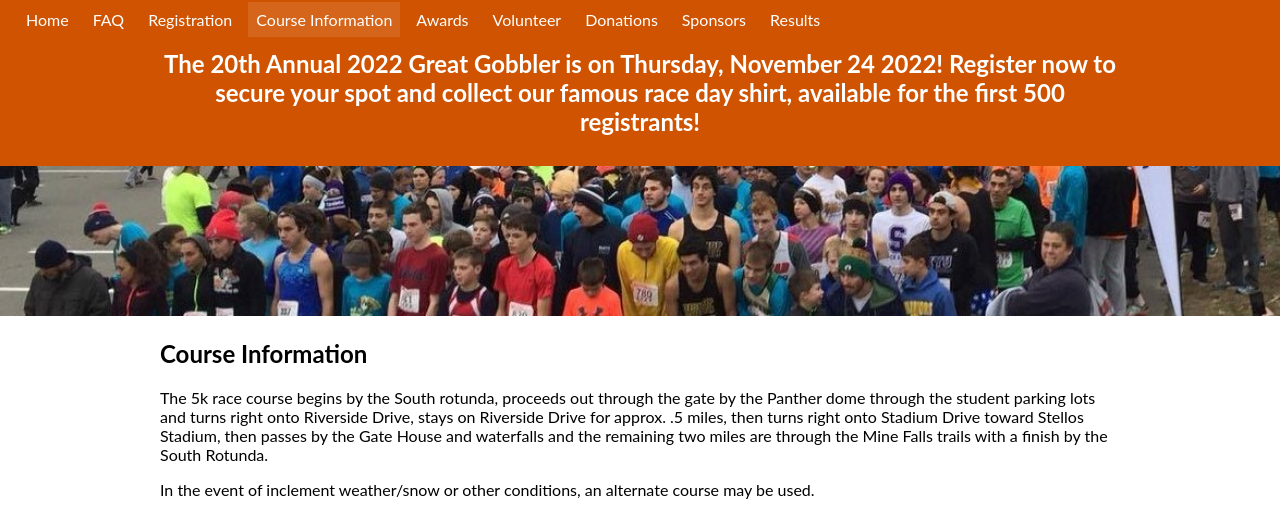
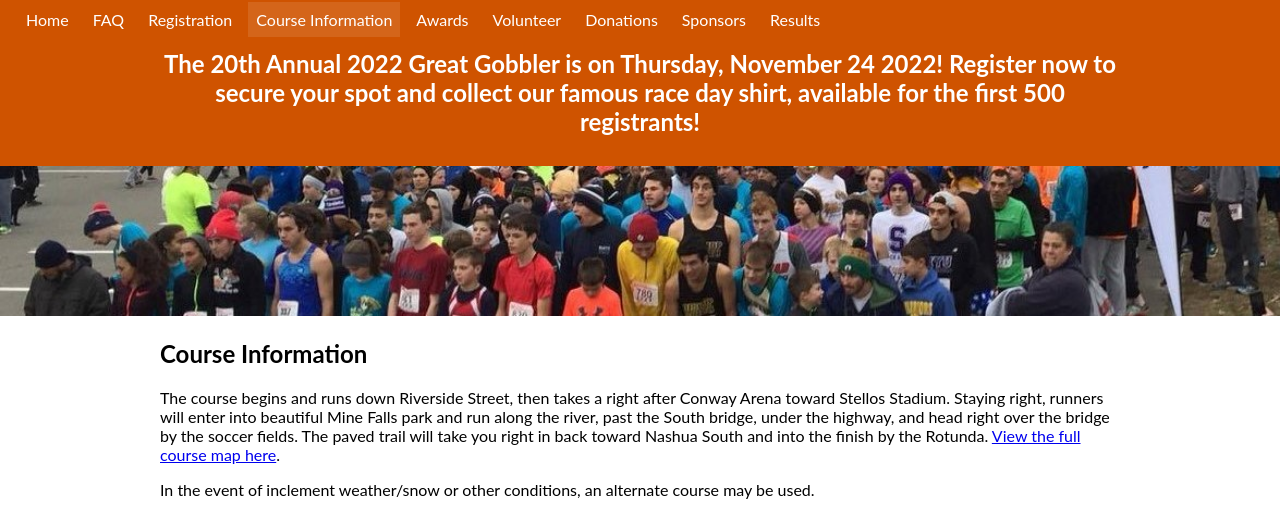
Before and after one commit to crammond/greatgobbler, a Gatsby site: page /course-information in a window 1280 px wide. Shown: the top 513 px of the page. Built offline with nearby package versions, Linux system fonts and the light colour scheme; Gatsby itself is replaced by a stand-in of ours.

Commit message:
Update course information

```diff
--- a/src/pages/course-information.js
+++ b/src/pages/course-information.js
@@ -10,11 +10,10 @@ class CourseInformation extends Component {
         <Layout title="Course Information">
           <h2>Course Information</h2>
           <p>
-            The 5k race course begins by the South rotunda, proceeds out through the gate by the Panther dome
-            through the student parking lots and turns right onto Riverside Drive, stays on Riverside Drive
-            for approx. .5 miles, then turns right onto Stadium Drive toward Stellos Stadium, then passes by
-            the Gate House and waterfalls and the remaining two miles are through the Mine Falls trails with a
-            finish by the South Rotunda.
+            The course begins and runs down Riverside Street, then takes a right after Conway Arena toward Stellos Stadium.
+            Staying right, runners will enter into beautiful Mine Falls park and run along the river, past the South bridge,
+            under the highway, and head right over the bridge by the soccer fields. The paved trail will take you right in
+            back toward Nashua South and into the finish by the Rotunda. <a href='https://www.strava.com/routes/3026504962025148624' target='_blank' rel="noopener noreferrer">View the full course map here</a>.
           </p>
           <p>
             In the event of inclement weather/snow or other conditions, an alternate course may be used.
```
Also changed, not shown: src/images/GobblerMap.png.
